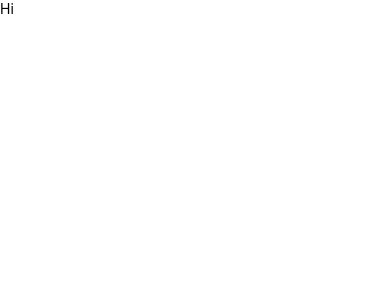
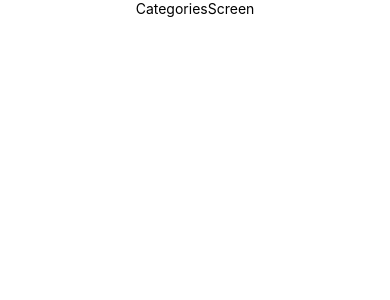
Before and after one commit to nachoiacovino/react-native-meals, a React Native app: screen / in a window 390 px wide. Shown: the top 300 px of the page. Built offline with nearby package versions, Linux system fonts and the light colour scheme.

Commit message:
Create screens

```diff
--- a/App.js
+++ b/App.js
@@ -1,10 +1,27 @@
 import React from "react";
-import { StyleSheet, Text, View } from "react-native";
+import useToggle from "./hooks/useToggle";
+import { StyleSheet, View } from "react-native";
+import * as Font from "expo-font";
+import { AppLoading } from "expo";
+import CategoriesScreen from "./screens/CategoriesScreen";
+
+const fetchFonts = () => {
+  Font.loadAsync({
+    "open-sans": require("./assets/fonts/OpenSans-Regular.ttf"),
+    "open-sans-bold": require("./assets/fonts/OpenSans-Bold.ttf"),
+  });
+};
 
 const App = () => {
+  const [loading, toggleLoading] = useToggle(true);
+
+  if (loading) {
+    return <AppLoading startAsync={fetchFonts} onFinish={toggleLoading} />;
+  }
+
   return (
     <View>
-      <Text>Hi</Text>
+      <CategoriesScreen />
     </View>
   );
 };
--- /dev/null
+++ b/hooks/useToggle.js
@@ -0,0 +1,8 @@
+import { useState } from "react";
+
+export default (initialVal = false) => {
+  const [state, setState] = useState(initialVal);
+  const toggle = () => setState(!state);
+
+  return [state, toggle];
+};
--- /dev/null
+++ b/screens/CategoriesScreen.js
@@ -0,0 +1,20 @@
+import React from "react";
+import { StyleSheet, Text, View } from "react-native";
+
+const CategoriesScreen = () => {
+  return (
+    <View style={styles.screen}>
+      <Text>CategoriesScreen</Text>
+    </View>
+  );
+};
+
+export default CategoriesScreen;
+
+const styles = StyleSheet.create({
+  screen: {
+    flex: 1,
+    justifyContent: "center",
+    alignItems: "center",
+  },
+});
```
Also changed, not shown: screens/CategoryMealsScreen.js (added, +14 -0 lines), screens/FavoritesScreen.js (added, +14 -0 lines), screens/FiltersScreen.js (added, +14 -0 lines), screens/MealDetailScreen.js (added, +14 -0 lines), assets/fonts/OpenSans-Bold.ttf (added), assets/fonts/OpenSans-Regular.ttf (added).
